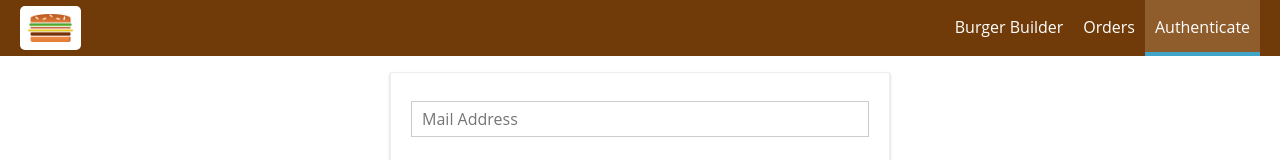
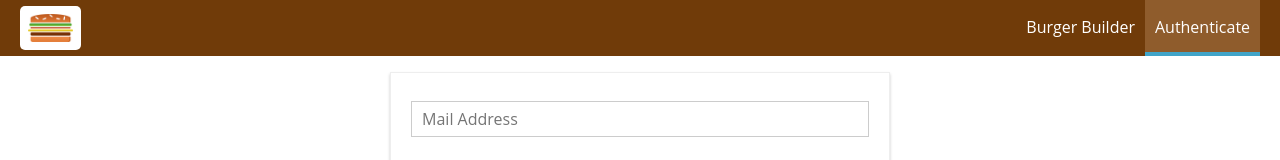
Before and after one commit to DevLatBo/burger-app, a React (Create React App) app: page /auth in a window 1280 px wide. Shown: the top 160 px of the page. Built offline with nearby package versions, Linux system fonts and the light colour scheme.

Commit message:
[A] Advances with authentication

```diff
--- a/src/App.js
+++ b/src/App.js
@@ -6,6 +6,7 @@ import BurgerBuilder from './containers/BurgerBuilder/BurgerBuilder';
 import Checkout from './containers/Checkout/Checkout';
 import Orders from './containers/Orders/Orders';
 import Auth from './containers/Auth/Auth';
+import Logout from './containers/Auth/Logout/Logout';
 
 class App extends Component {
   render () {
@@ -16,6 +17,7 @@ class App extends Component {
             <Route path="/checkout" component={Checkout} />
             <Route path="/orders" component={Orders} />
             <Route path="/auth" component={Auth} />
+            <Route path="/logout" component={Logout} />
             <Route path="/" exact component={BurgerBuilder} />
           </Switch>
         </Layout>
--- a/src/components/Burger/BuildControls/BuildControls.js
+++ b/src/components/Burger/BuildControls/BuildControls.js
@@ -24,7 +24,7 @@ const buildControls = (props) => (
         <button
             className={classes.OrderButton}
             disabled={!props.purchasable}
-            onClick={props.ordered}>ORDER NOW</button>
+            onClick={props.ordered}>{props.isAuth?'ORDER NOW':'SIGN UP TO ORDER'}</button>
     </div>
 );
 
--- a/src/components/Navigation/NavigationItems/NavigationItems.js
+++ b/src/components/Navigation/NavigationItems/NavigationItems.js
@@ -3,11 +3,13 @@ import React from 'react';
 import classes from './NavigationItems.module.css';
 import NavigationItem from './NavigationItem/NavigationItem';
 
-const navigationItems = () => (
+const navigationItems = (props) => (
     <ul className={classes.NavigationItems}>
         <NavigationItem link="/" exact>Burger Builder</NavigationItem>
-        <NavigationItem link="/orders">Orders</NavigationItem>
-        <NavigationItem link="/auth" exact>Authenticate</NavigationItem>
+        {props.isAuthenticated ? <NavigationItem link="/orders">Orders</NavigationItem> : null}
+        { !props.isAuthenticated
+            ?<NavigationItem link="/auth" exact>Authenticate</NavigationItem>
+            :<NavigationItem link="/logout" exact>Logout</NavigationItem>}
     </ul>
 );
 
--- a/src/components/Navigation/SideDrawer/SideDrawer.js
+++ b/src/components/Navigation/SideDrawer/SideDrawer.js
@@ -19,7 +19,7 @@ const sideDrawer = ( props ) => {
                     <Logo />
                 </div>
                 <nav>
-                    <NavigationItems />
+                    <NavigationItems isAuthenticated={props.isAuh} />
                 </nav>
             </div>
         </Aux>
--- a/src/components/Navigation/Toolbar/Toolbar.js
+++ b/src/components/Navigation/Toolbar/Toolbar.js
@@ -12,7 +12,7 @@ const toolbar = ( props ) => (
             <Logo />
         </div>
         <nav className={classes.DesktopOnly}>
-            <NavigationItems />
+            <NavigationItems isAuthenticated={props.isAuth} />
         </nav>
     </header>
 );
--- a/src/containers/Auth/Auth.js
+++ b/src/containers/Auth/Auth.js
@@ -1,5 +1,6 @@
 import React, {Component} from 'react';
 import {connect} from 'react-redux';
+import {Redirect} from 'react-router-dom';
 
 import Input from '../../components/UI/Input/Input';
 import Button from '../../components/UI/Button/Button';
@@ -125,8 +126,14 @@ class Auth extends Component {
             )
         }
 
+        let authRedirect = null;
+        if(this.props.isAuthenticated) {
+            authRedirect = <Redirect to="/"/>
+        }
+
         return (
             <div className = {classes.Auth}>
+                {authRedirect}
                 {errorMessage}
                 <form onSubmit={this.submitHandler}>
                     {form}
@@ -143,7 +150,8 @@ class Auth extends Component {
 const mapStateToProps = state => {
     return {
         loading: state.auth.loading,
-        error: state.auth.error
+        error: state.auth.error,
+        isAuthenticated: state.auth.token !== null
     }
 };
 
--- /dev/null
+++ b/src/containers/Auth/Logout/Logout.js
@@ -0,0 +1,24 @@
+import React,{Component} from 'react';
+import {connect} from 'react-redux';
+import {Redirect} from 'react-router-dom';
+
+import * as actions from '../../../store/actions/index';
+
+class Logout extends Component {
+
+    componentDidMount() {
+        this.props.onLogout();
+    }
+    render() {
+        return(<Redirect to="/"/>);
+    }
+}
+
+
+const mapDispatchToProps = dispatch => {
+    return {
+        onLogout: () => dispatch(actions.logout())
+    }
+}
+
+export default connect(null,mapDispatchToProps)(Logout);
--- a/src/containers/BurgerBuilder/BurgerBuilder.js
+++ b/src/containers/BurgerBuilder/BurgerBuilder.js
@@ -39,7 +39,11 @@ class BurgerBuilder extends Component {
     }
 
     purchaseHandler = () => {
-        this.setState( { purchasing: true } );
+        if(this.props.isAuthenticated) {
+            this.setState( { purchasing: true } );
+        }else{
+            this.props.history.push('/auth');
+        }
     }
 
     purchaseCancelHandler = () => {
@@ -71,7 +75,8 @@ class BurgerBuilder extends Component {
                         disabled={disabledInfo}
                         purchasable={this.updatePurchaseState(this.props.ings)}
                         ordered={this.purchaseHandler}
-                        price={this.props.price} />
+                        price={this.props.price}
+                        isAuth ={this.props.isAuthenticated} />
                 </Aux>
             );
             orderSummary = <OrderSummary
@@ -96,7 +101,8 @@ const mapStateToProps = state => {
     return {
         ings: state.burgerBuilder.ingredients,
         price: state.burgerBuilder.totalPrice,
-        error: state.burgerBuilder.error
+        error: state.burgerBuilder.error,
+        isAuthenticated: state.auth.token !== null
     };
 }
 const mapDispatchToProps = (dispatch) => {
--- a/src/hoc/Layout/Layout.js
+++ b/src/hoc/Layout/Layout.js
@@ -1,4 +1,5 @@
 import React, { Component } from 'react';
+import {connect} from 'react-redux';
 
 import Aux from '../Aux/Aux';
 import classes from './Layout.module.css';
@@ -23,8 +24,11 @@ class Layout extends Component {
     render () {
         return (
             <Aux>
-                <Toolbar drawerToggleClicked={this.sideDrawerToggleHandler} />
+                <Toolbar
+                    isAuth={this.props.isAuthenticated}
+                    drawerToggleClicked={this.sideDrawerToggleHandler} />
                 <SideDrawer
+                    isAuth={this.props.isAuthenticated}
                     open={this.state.showSideDrawer}
                     closed={this.sideDrawerClosedHandler} />
                 <main className={classes.Content}>
@@ -35,4 +39,10 @@ class Layout extends Component {
     }
 }
 
-export default Layout;
+const mapStateToProps = (state) => {
+    return {
+        isAuthenticated: state.auth.token !== null
+    }
+};
+
+export default connect(mapStateToProps)(Layout);
--- a/src/store/actions/index.js
+++ b/src/store/actions/index.js
@@ -11,5 +11,6 @@ export {
 } from './order';
 
 export {
-    auth
+    auth,
+    logout
 } from './auth'
```
